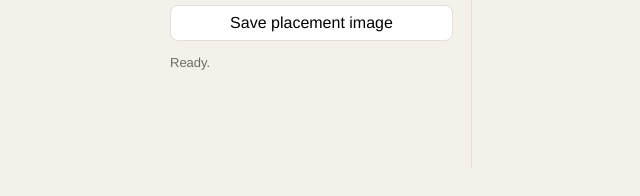
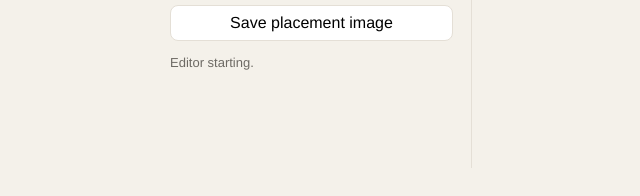
Before and after one commit to moriphoto/3ddisplay, a plain HTML site: page admin.html in a window 1280 px wide. Shown: the part 604-800 px from the top of the page, 248-888 px from the left. Drawn offline with Linux system fonts and the light colour scheme; some packages are replaced by stand-ins of ours; a script that the page names is missing.

Commit message:
Start the editor controls without a blocked script

```diff
--- a/admin.html
+++ b/admin.html
@@ -54,11 +54,11 @@
       <button id="reset" type="button">Reset this side</button>
       <button id="download" type="button">Download the full page</button>
       <button id="initiate" type="button">Save placement image</button>
-      <p id="status">Ready.</p>
+      <p id="status">Editor starting.</p>
     </aside>
     <model-viewer id="board" src="WEfold_2.0_CPI7.glb" camera-controls touch-action="pan-y" shadow-intensity="0.4" environment-image="neutral" exposure="1" camera-orbit="32deg 78deg auto" min-camera-orbit="auto 78deg 90%" max-camera-orbit="auto 78deg 118%"></model-viewer>
   </main>
-  <script type="module">
+  <script>
     const board = document.querySelector("#board");
     const status = document.querySelector("#status");
     const bases = {};
```
